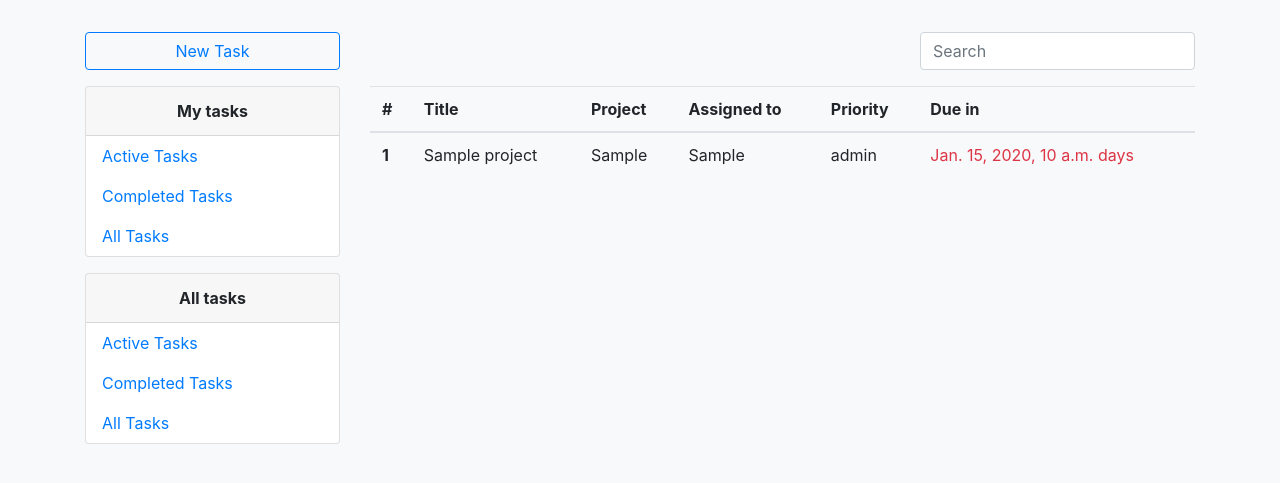
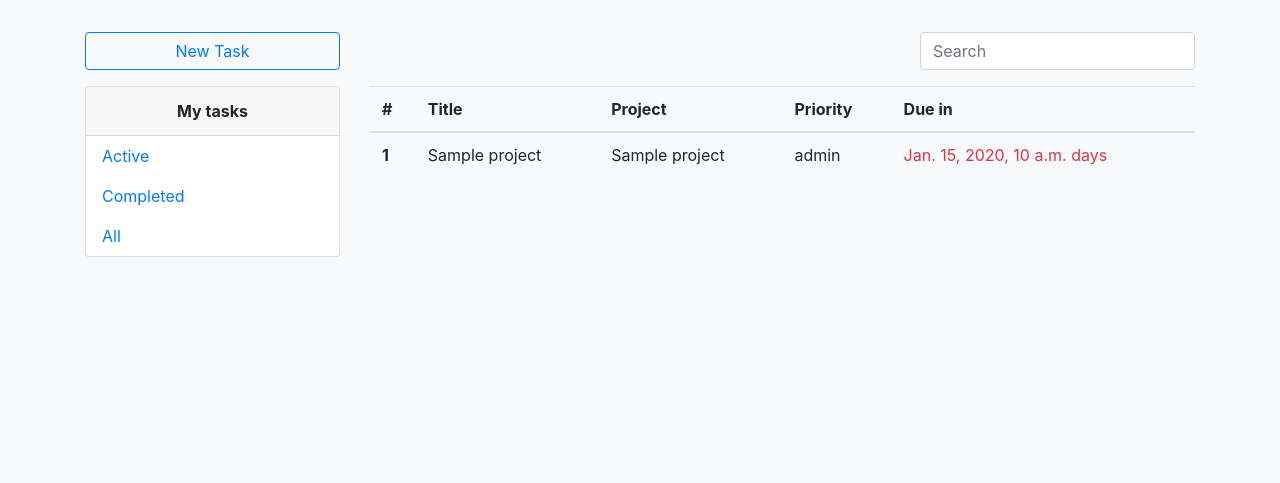
Before and after one commit to Rory-Sullivan/Lambda-Project-Management, a Django app: template lambda/tasks/templates/tasks/task_list.html in a window 1280 px wide. Shown: the part 56-539 px from the top of the page. Run offline with Django 3.2, Linux system fonts and the light colour scheme; the template is opened without the code that fills it: most values are stand-ins (such as "Sample title", 1, 10 or a date in 2020); some libraries are stand-ins or nearby versions.

Commit message:
Removed unnecassary list views. task#14

```diff
--- a/lambda/base/templates/base/base.html
+++ b/lambda/base/templates/base/base.html
@@ -26,9 +26,9 @@
     <div class="collapse navbar-collapse" id="navbarItems">
       {% if request.user.is_authenticated %}
         <div class="navbar-nav mr-auto">
-            <a class="nav-item nav-link" href="{% url 'my-active-tasks' %}">Tasks</a>
-            <a class="nav-item nav-link" href="{% url 'my-active-projects' %}">Projects</a>
-            <a class="nav-item nav-link" href="{% url 'my-teams' %}">Teams</a>
+            <a class="nav-item nav-link" href="{% url 'active-tasks' %}">Tasks</a>
+            <a class="nav-item nav-link" href="{% url 'active-projects' %}">Projects</a>
+            <a class="nav-item nav-link" href="{% url 'teams' %}">Teams</a>
         </div>
       {% endif %}
 
--- a/lambda/tasks/templates/tasks/task_list.html
+++ b/lambda/tasks/templates/tasks/task_list.html
@@ -19,9 +19,6 @@
   <th class="sortHeader" data-sorted="false" data-table-id="sortTable1" data-col="2" data-type="text" scope="col">
     Project
   </th>
-  <th class="sortHeader" data-sorted="false" data-table-id="sortTable1" data-col="3" data-type="text" scope="col">
-    Assigned to
-  </th>
   <th class="sortHeader" data-sorted="false" data-table-id="sortTable1" data-col="4" data-type="number"
     scope="col">
     Priority
@@ -42,8 +39,7 @@
       {% if task.completed %}class="table-success" {% endif %}>
       <th scope="row">{{ task.id }}</th>
       <td>{{ task.title }}</td>
-      <td>{{ task.assigned_to_project }}</td>
-      <td>{{ task.assigned_to_user }}</td>
+      <td>{{ task.project }}</td>
 
       {% if task.priority_level <= 3 %}
         <td class="text-success" data-sort-value="{{ task.priority_level }}">
--- a/lambda/tasks/templates/tasks/task_nav.html
+++ b/lambda/tasks/templates/tasks/task_nav.html
@@ -12,50 +12,22 @@
   </div>
   <nav class="nav nav-pills flex-md-column">
     <a
-      href="{% url 'my-active-tasks' %}"
-      class="nav-link
-        {% if request.resolver_match.url_name == 'my-active-tasks'%}active{% endif %}">
-      Active Tasks
-    </a>
-    <a
-      href="{% url 'my-completed-tasks' %}"
-      class="nav-link
-        {% if request.resolver_match.url_name == 'my-completed-tasks'%}active{% endif %}">
-      Completed Tasks
-    </a>
-    <a
-      href="{% url 'my-tasks' %}"
-      class="nav-link
-        {% if request.resolver_match.url_name == 'my-tasks'%}active{% endif %}">
-      All Tasks
-    </a>
-  </nav>
-</div>
-
-
-<div class="card">
-  <div class="card-header text-center">
-    <strong>All tasks</strong>
-  </div>
-
-  <nav class="nav nav-pills flex-md-column">
-    <a
       href="{% url 'active-tasks' %}"
       class="nav-link
         {% if request.resolver_match.url_name == 'active-tasks'%}active{% endif %}">
-      Active Tasks
+      Active
     </a>
     <a
       href="{% url 'completed-tasks' %}"
       class="nav-link
         {% if request.resolver_match.url_name == 'completed-tasks'%}active{% endif %}">
-      Completed Tasks
+      Completed
     </a>
     <a
       href="{% url 'all-tasks' %}"
       class="nav-link
         {% if request.resolver_match.url_name == 'all-tasks'%}active{% endif %}">
-      All Tasks
+      All
     </a>
   </nav>
 </div>
--- a/lambda/teams/urls.py
+++ b/lambda/teams/urls.py
@@ -2,8 +2,7 @@ from django.urls import path, include
 from . import views
 
 urlpatterns = [
-    path("", views.TeamListView.as_view(), name="all-teams"),
-    path("mine/", views.MyTeamListView.as_view(), name="my-teams"),
+    path("", views.TeamListView.as_view(), name="teams"),
     path("create/", views.TeamCreateView.as_view(), name="create-team"),
     path("team/<int:pk>/", views.TeamDetailView.as_view(), name="team-detail"),
     path(
--- a/lambda/teams/views.py
+++ b/lambda/teams/views.py
@@ -13,12 +13,6 @@ from .models import Team
 
 
 class TeamListView(mixins.LoginRequiredMixin, generic.ListView):
-    """Shows a list of all teams"""
-
-    model = Team
-
-
-class MyTeamListView(mixins.LoginRequiredMixin, generic.ListView):
     """Shows a list of all users teams"""
 
     model = Team
```
Also changed, not shown: lambda/projects/templates/projects/project_nav.html (+0 -28 lines), lambda/projects/urls.py (+0 -11 lines), lambda/projects/views.py (+0 -24 lines), lambda/tasks/urls.py (+0 -11 lines), lambda/tasks/views.py (+0 -24 lines), lambda/teams/templates/teams/team_nav.html (+2 -8 lines).
